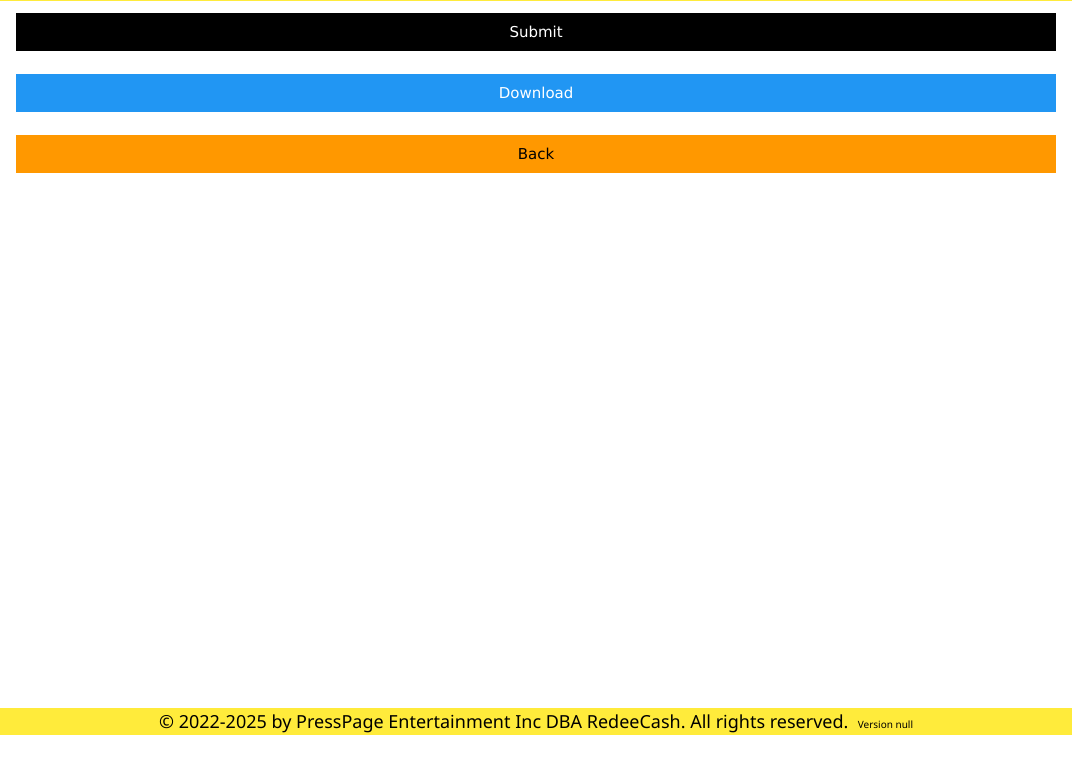
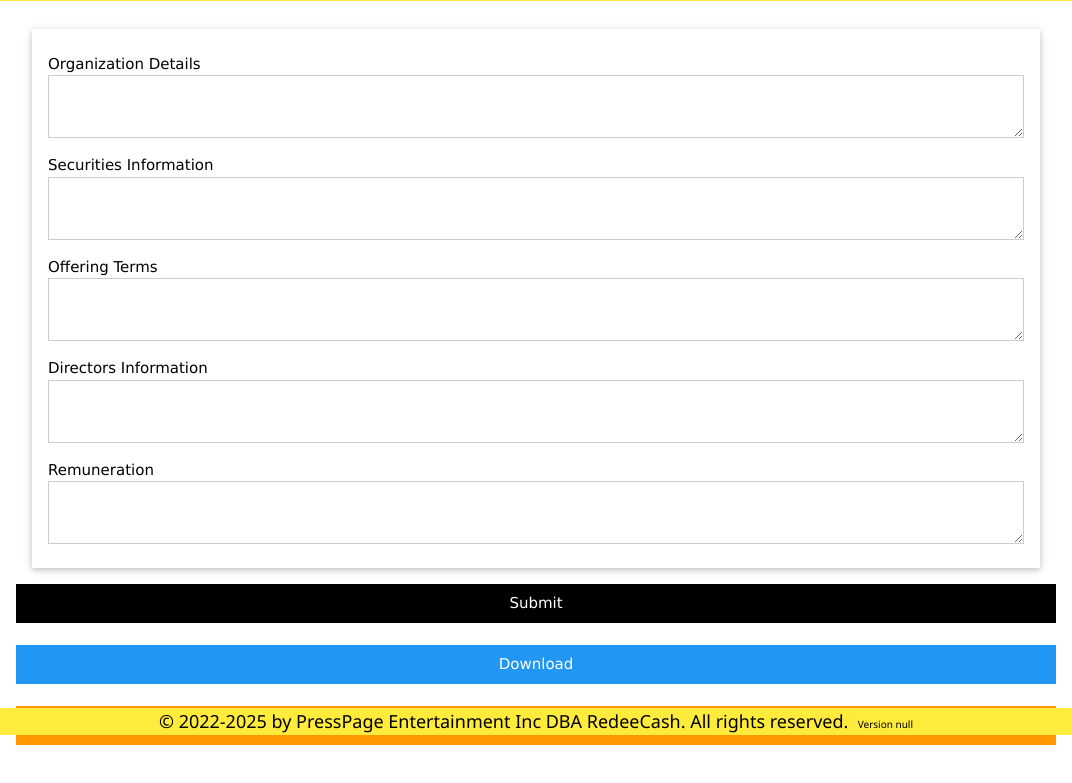
Before and after one commit to redeecash/elmx.data, an Electron app: page views/newoffering.html in a window 1072 px wide. Shown: the part 55-838 px from the top of the page. Before the commit the page ends 800 px from the top, so only its background shows below. Drawn offline with nearby package versions, Linux system fonts and the light colour scheme; no server answers.

Commit message:
updated newoffering form

```diff
--- a/views/newoffering.html
+++ b/views/newoffering.html
@@ -12,6 +12,30 @@
         <!-- MAIN PAGE -->
         <div id="main-page" class="w3-container">
             <br/><br/><br/>
+            <div class="w3-card w3-padding w3-margin">
+                <form>
+                <div class="w3-section">
+                    <label>Organization Details</label>
+                    <textarea name="organizationDetails" class="w3-input w3-border"></textarea>
+                </div>
+                <div class="w3-section">
+                    <label>Securities Information</label>
+                    <textarea name="securitiesInfo" class="w3-input w3-border"></textarea>
+                </div>
+                <div class="w3-section">
+                    <label>Offering Terms</label>
+                    <textarea name="offeringTerms" class="w3-input w3-border"></textarea>
+                </div>
+                <div class="w3-section">
+                    <label>Directors Information</label>
+                    <textarea name="directorsInfo" class="w3-input w3-border"></textarea>
+                </div>
+                <div class="w3-section">
+                    <label>Remuneration</label>
+                    <textarea name="remuneration" class="w3-input w3-border"></textarea>
+                </div>
+                </form>
+            </div>
             <button id="create-submission-file" class="w3-button w3-block w3-black">Submit</button>
             <br/>
             <button id="download-submission-file" class="w3-button w3-block w3-blue">Download</button>
@@ -37,8 +61,17 @@
                     document.getElementById("year").innerHTML = year;
                 }
             }
+            function handleSubmit() {
+                const formData = {};
+                document.querySelectorAll("textarea").forEach((textarea) => {
+                    formData[textarea.name] = textarea.value;
+                });
+                console.log("Submitted Data:", formData);
+                alert("Application Submitted Successfully");
+            }
             document.getElementById("create-submission-file").addEventListener("click", function(e) {
                 e.preventDefault();
+                handleSubmit();
             });
             document.getElementById("download-submission-file").addEventListener("click",function(e){
                 e.preventDefault();
```
